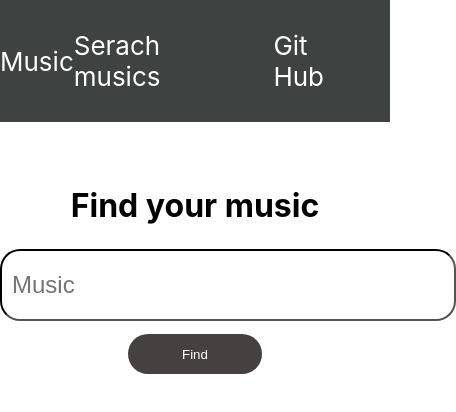
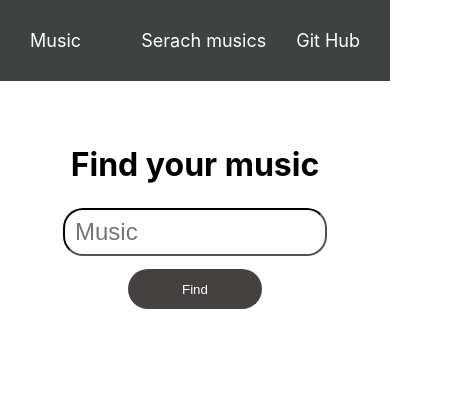
Before and after one commit to zex1l/Music-React, a React (Create React App) app: page /search in a window 390 px wide. Shown: the top 412 px of the page, 456 px wide, since content can reach past the window. Built offline with nearby package versions, Linux system fonts and the light colour scheme.

Commit message:
Adapted for mobile device

```diff
--- a/src/index.js
+++ b/src/index.js
@@ -2,6 +2,7 @@ import React from 'react';
 import ReactDOM from 'react-dom/client';
 import {BrowserRouter} from 'react-router-dom'
 import './index.css';
+import './styles/style.css'
 import App from './App';
 
 const root = ReactDOM.createRoot(document.getElementById('root'));
--- a/src/styles/style.css
+++ b/src/styles/style.css
@@ -1,3 +1,60 @@
+
+@media (max-width: 1000px) {
+    .topChart .topChart__grid {
+        grid-template-columns: repeat(2, 50%);
+    }
+}
+
+@media (max-width: 500px) {
+    header .header__inner {
+        font-size: 18px;
+    }
+
+    .search__inner .search__input:focus {
+        width: 12em;
+    }
+
+    .search__inner .search__input {
+        width: 10em;
+        height: 1em;
+    }
+}
+
+@media (max-width: 430px) {
+    .main {
+        font-size: 10px;
+    }
+    .topChart .topChart__grid {
+        grid-template-columns: repeat(1, 100%);
+    }
+
+    .topChart__grid .topChart__item {
+        padding: 4em;
+        font-size: 14px;
+    }
+
+    .topChart__item .topChart__img {
+        width: 10em;
+        height: 10em;
+    }
+
+}
+
+@media (max-width: 310px) {
+    .search__inner .search__input {
+        width: 7em;
+        height: 1em;
+    }
+
+    .search__inner .search__input:focus {
+        width: 8em;
+    }
+
+    header .header__inner {
+        font-size: 12px;
+    }
+}
+
 header {
     background-color: rgb(62, 66, 65);
 }
@@ -13,7 +70,7 @@ header {
     display: flex;
     justify-content: space-between;
     align-items: center;
-    padding: 30px 30px 30px 0;
+    padding: 30px 30px 30px 30px;
     color: #ffff;
     font-size: 26px;
 }
```
Also changed, not shown: src/index.css (line endings or trailing spaces).
